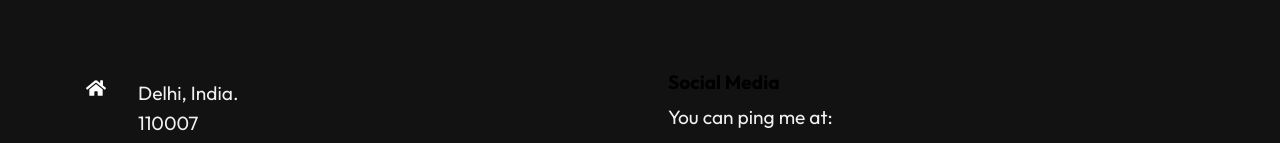
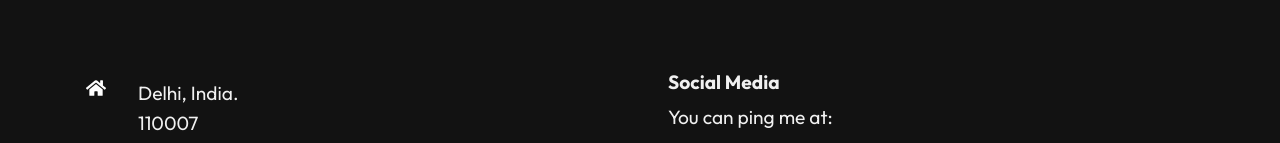
Before and after one commit to Vanshita1204/Portfolio, a React (Create React App) app: page / in a window 1280 px wide. Shown: the part 802-945 px from the top of the page. Built offline with nearby package versions, Linux system fonts and the light colour scheme.

Commit message:
Add files via upload

```diff
--- a/src/components/Footer.css
+++ b/src/components/Footer.css
@@ -40,6 +40,7 @@
 h4{
     font-size: 1.2rem;
     padding-bottom: 0.7rem;
+    color: #f0f0f0;
 }
 p{
     font-size: 1.2rem;
```
